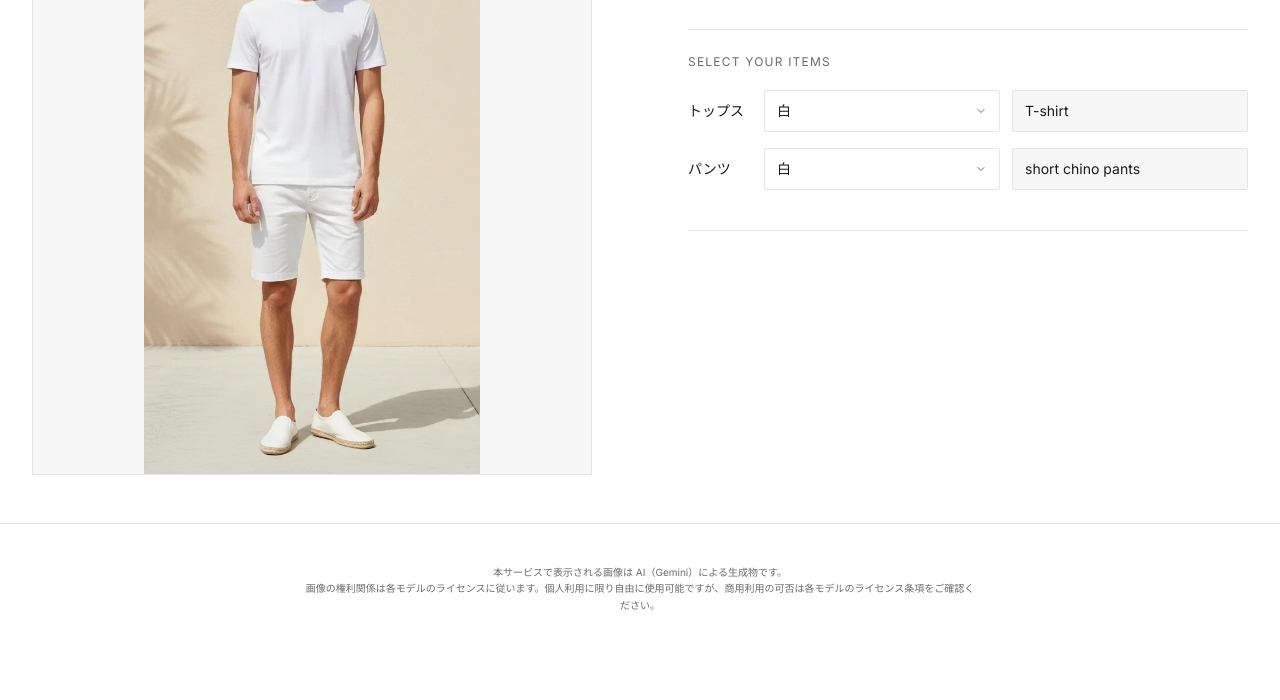
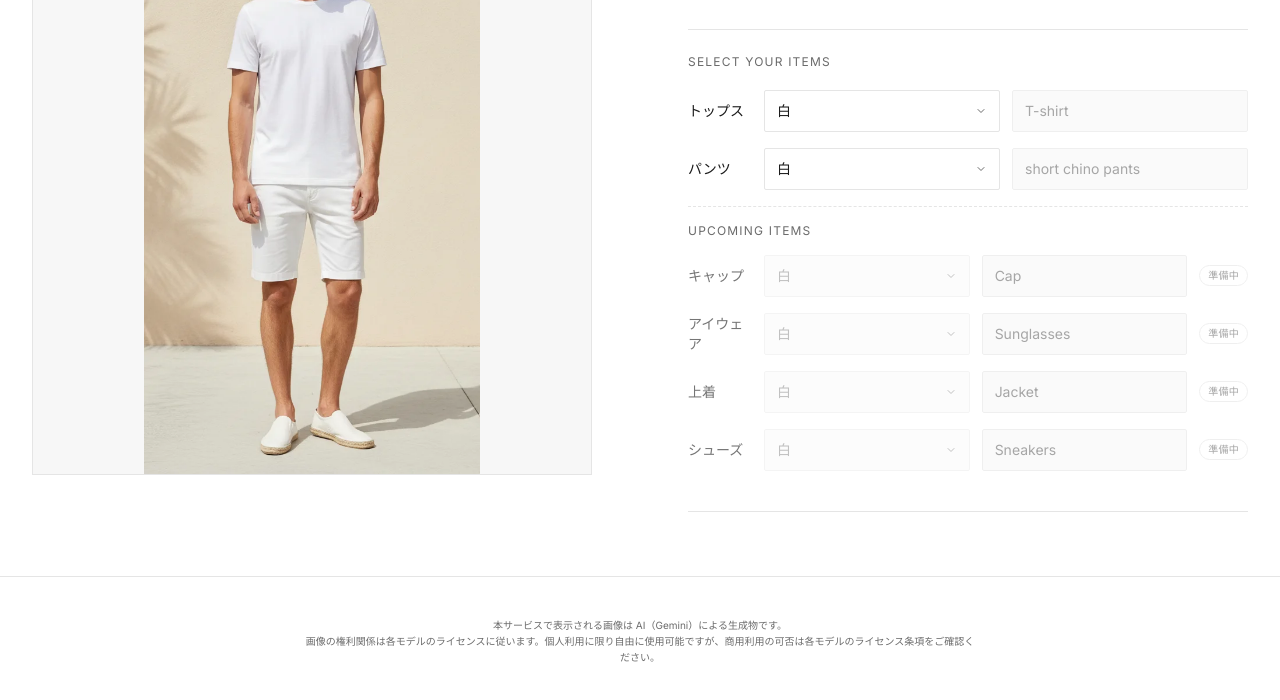
Before and after one commit to fit-flux/gen, a website: page index.html in a window 1280 px wide. Shown: the part 238-938 px from the top of the page. Before the commit the page ends 891 px from the top, so only its background shows below. Drawn offline with nearby package versions, Linux system fonts and the light colour scheme.

Commit message:
add upcomming items

```diff
--- a/index.html
+++ b/index.html
@@ -133,6 +133,47 @@
                   <div id="form-fields" class="space-y-4">
                     <!-- Fields are generated by JS -->
                   </div>
+
+                  <!-- Coming soon items -->
+                  <div class="space-y-4 mt-4 pt-4 border-t border-dashed border-[#e5e5e5]">
+                    <h3 class="text-xs tracking-widest text-[#6b6b6b] uppercase">UPCOMING ITEMS</h3>
+
+                    <div class="grid grid-cols-1 sm:grid-cols-[4rem_1fr_1fr_auto] gap-3 items-center opacity-60">
+                      <label class="text-sm text-[#1a1a1a] font-medium">キャップ</label>
+                      <select disabled class="w-full rounded-sm border border-[#e5e5e5] bg-[#f7f7f7] px-3 py-2.5 text-sm text-[#6b6b6b] cursor-not-allowed">
+                        <option>白</option>
+                      </select>
+                      <input type="text" disabled value="Cap" class="w-full rounded-sm border border-[#e5e5e5] bg-[#f7f7f7] px-3 py-2.5 text-sm text-[#6b6b6b] cursor-not-allowed" />
+                      <span class="text-[10px] tracking-wide text-[#6b6b6b] border border-[#e5e5e5] rounded-full px-2 py-0.5 whitespace-nowrap">準備中</span>
+                    </div>
+
+                    <div class="grid grid-cols-1 sm:grid-cols-[4rem_1fr_1fr_auto] gap-3 items-center opacity-60">
+                      <label class="text-sm text-[#1a1a1a] font-medium">アイウェア</label>
+                      <select disabled class="w-full rounded-sm border border-[#e5e5e5] bg-[#f7f7f7] px-3 py-2.5 text-sm text-[#6b6b6b] cursor-not-allowed">
+                        <option>白</option>
+                      </select>
+                      <input type="text" disabled value="Sunglasses" class="w-full rounded-sm border border-[#e5e5e5] bg-[#f7f7f7] px-3 py-2.5 text-sm text-[#6b6b6b] cursor-not-allowed" />
+                      <span class="text-[10px] tracking-wide text-[#6b6b6b] border border-[#e5e5e5] rounded-full px-2 py-0.5 whitespace-nowrap">準備中</span>
+                    </div>
+
+                    <div class="grid grid-cols-1 sm:grid-cols-[4rem_1fr_1fr_auto] gap-3 items-center opacity-60">
+                      <label class="text-sm text-[#1a1a1a] font-medium">上着</label>
+                      <select disabled class="w-full rounded-sm border border-[#e5e5e5] bg-[#f7f7f7] px-3 py-2.5 text-sm text-[#6b6b6b] cursor-not-allowed">
+                        <option>白</option>
+                      </select>
+                      <input type="text" disabled value="Jacket" class="w-full rounded-sm border border-[#e5e5e5] bg-[#f7f7f7] px-3 py-2.5 text-sm text-[#6b6b6b] cursor-not-allowed" />
+                      <span class="text-[10px] tracking-wide text-[#6b6b6b] border border-[#e5e5e5] rounded-full px-2 py-0.5 whitespace-nowrap">準備中</span>
+                    </div>
+
+                    <div class="grid grid-cols-1 sm:grid-cols-[4rem_1fr_1fr_auto] gap-3 items-center opacity-60">
+                      <label class="text-sm text-[#1a1a1a] font-medium">シューズ</label>
+                      <select disabled class="w-full rounded-sm border border-[#e5e5e5] bg-[#f7f7f7] px-3 py-2.5 text-sm text-[#6b6b6b] cursor-not-allowed">
+                        <option>白</option>
+                      </select>
+                      <input type="text" disabled value="Sneakers" class="w-full rounded-sm border border-[#e5e5e5] bg-[#f7f7f7] px-3 py-2.5 text-sm text-[#6b6b6b] cursor-not-allowed" />
+                      <span class="text-[10px] tracking-wide text-[#6b6b6b] border border-[#e5e5e5] rounded-full px-2 py-0.5 whitespace-nowrap">準備中</span>
+                    </div>
+                  </div>
                 </div>
               </form>
 
@@ -262,7 +303,7 @@
                 name="${cat.key}"
                 readonly
                 value="${cat.value}"
-                class="w-full rounded-sm border border-[#e5e5e5] bg-[#f7f7f7] px-3 py-2.5 text-sm text-[#1a1a1a] cursor-not-allowed"
+                class="w-full rounded-sm border border-[#e5e5e5] bg-[#f7f7f7] px-3 py-2.5 text-sm text-[#6b6b6b] cursor-not-allowed opacity-60"
               />
 
             </div>
--- a/scripts/outfit-config.mjs
+++ b/scripts/outfit-config.mjs
@@ -16,7 +16,7 @@ export const DEFAULT_COLORS = {
 export const COLORS = [
   { value: 'white', label: '白' },
   { value: 'gray', label: 'グレー' },
-  { value: 'beige', label: '駱駝' },
+  { value: 'beige', label: 'カーキ' },
   { value: 'brown', label: '茶' },
   { value: 'black', label: '黒' },
   { value: 'blue', label: '青' },
```
